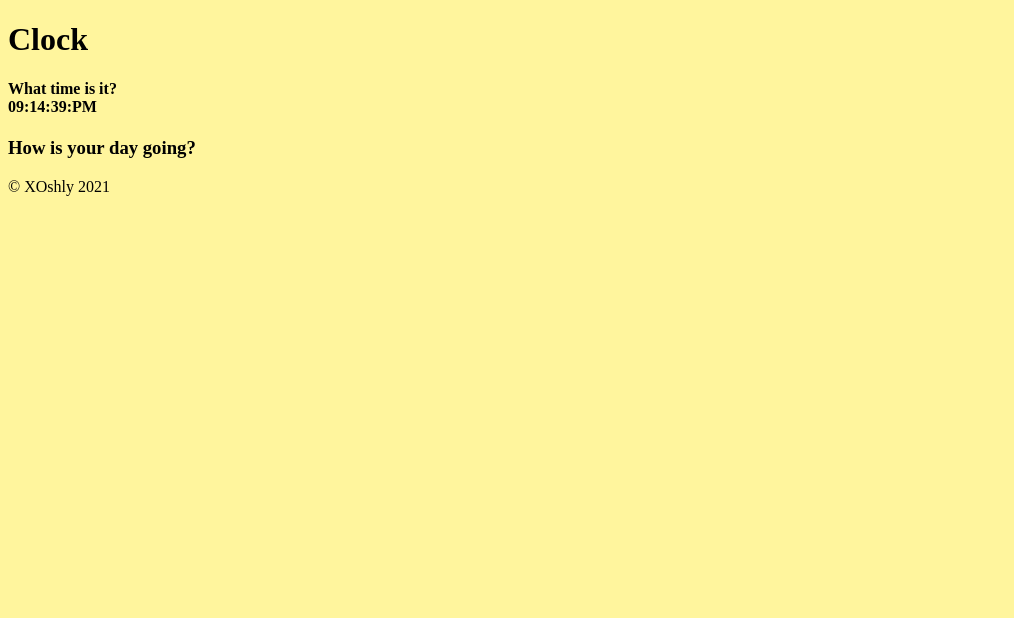
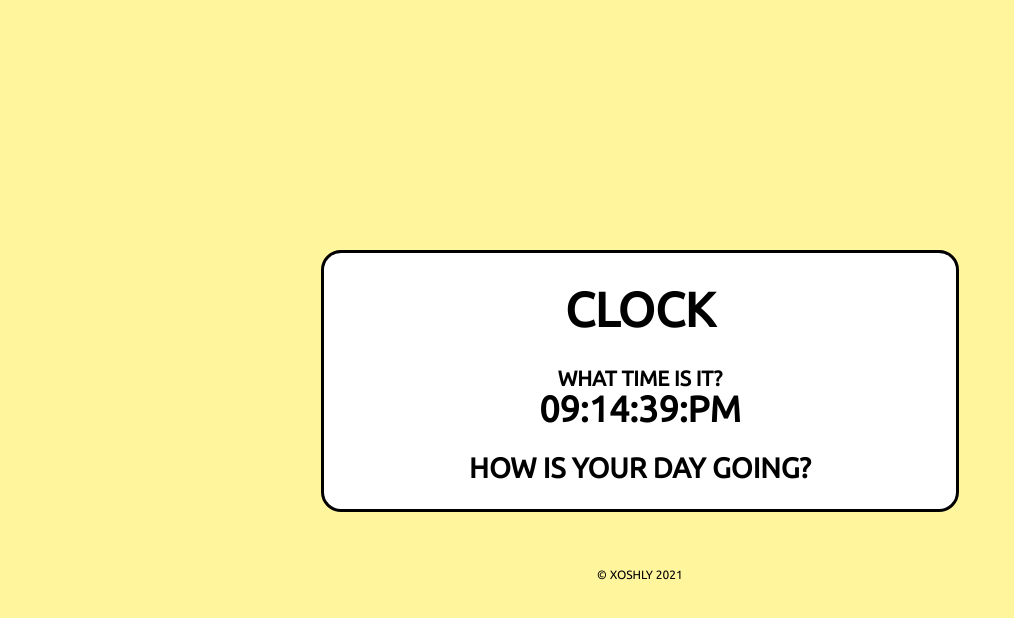
Before and after one commit to xoshly/GreetingClock, a plain HTML site: page index.html in a window 1280 px wide. Shown: the whole page, without its empty margins (0-1014 px from the left). Drawn offline with Linux system fonts and the light colour scheme.

Commit message:
Update index.html

```diff
--- a/index.html
+++ b/index.html
@@ -5,7 +5,7 @@
     <meta http-equiv="X-UA-Compatible" content="IE=edge">
     <meta name="viewport" content="width=device-width, initial-scale=1.0">
     <title>Digital Clock</title>
-    <link rel="stylesheet" href="clock.css">
+    <link rel="stylesheet" href="style.css">
 
 
 </head>
```
